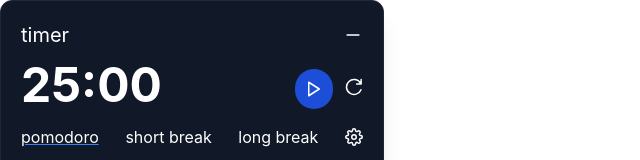
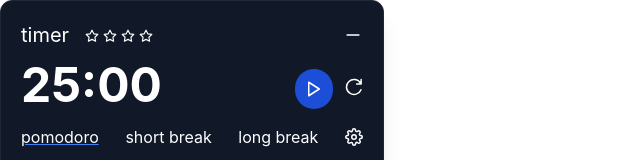
Before and after one commit to michvong/ghibli-pod, a React (Create React App) app: page /timer in a window 1280 px wide. Shown: the top 160 px of the page, without its empty margins (0-640 px from the left). Built offline with nearby package versions, Linux system fonts and the light colour scheme.

Commit message:
Add stars to indicate # sessions

```diff
--- a/src/components/tools/Timer.js
+++ b/src/components/tools/Timer.js
@@ -7,6 +7,7 @@ import Play from '../../icons/Play';
 import Pause from '../../icons/Pause';
 import Restart from '../../icons/Restart';
 import Settings from '../../icons/Settings';
+import Star from '../../icons/Star';
 
 import NotifSound from '../../audio/bubble_bell.mp3';
 
@@ -247,7 +248,16 @@ export default function Timer() {
     return (
         <div class="block px-5 py-5 bg-gray-900 border border-gray-800 shadow-xl rounded-xl max-w-sm">
             <div class="flex justify-between">
-                <h3 class="text-xl text-white">timer</h3>
+                <div class="flex justify-start">
+                    <h3 class="mr-4 text-xl text-white">timer</h3>
+                    <div class="mt-2 flex justify-between gap-1">
+                        <Star />
+                        <Star />
+                        <Star />
+                        <Star />
+                    </div>
+                </div>
+
                 <button>
                     <Minimize />
                 </button>
--- /dev/null
+++ b/src/icons/Star.js
@@ -0,0 +1,13 @@
+import React from "react";
+
+const Star = ({size=14, color="#ffffff"}) => (
+    <svg xmlns="http://www.w3.org/2000/svg"
+        width={size} height={size}
+        viewBox="0 0 24 24" fill="none"
+        stroke={color} strokeWidth="2"
+        strokeLinecap="round" strokeLinejoin="round">
+        <polygon points="12 2 15.09 8.26 22 9.27 17 14.14 18.18 21.02 12 17.77 5.82 21.02 7 14.14 2 9.27 8.91 8.26 12 2"></polygon>
+    </svg>
+);
+
+export default Star;
```
